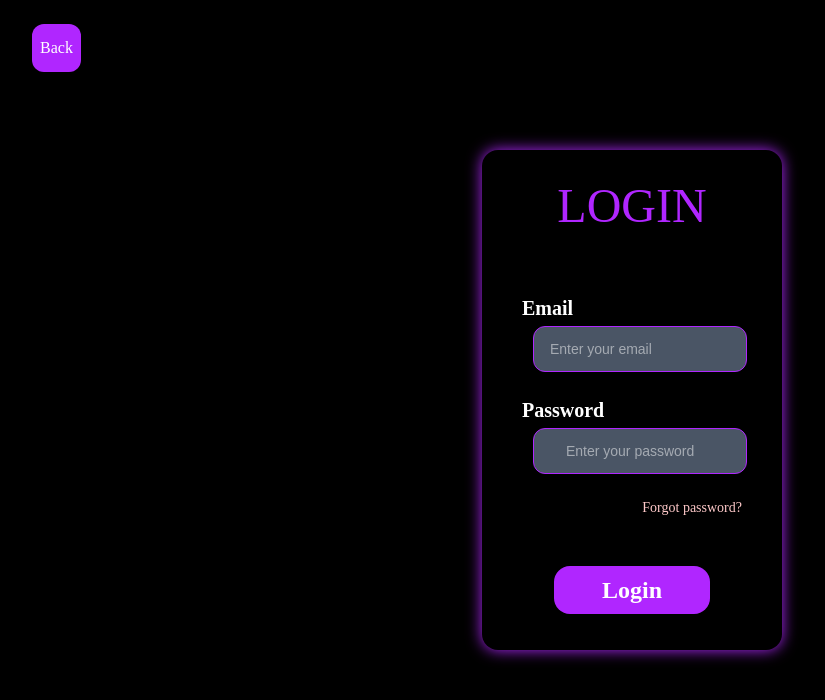
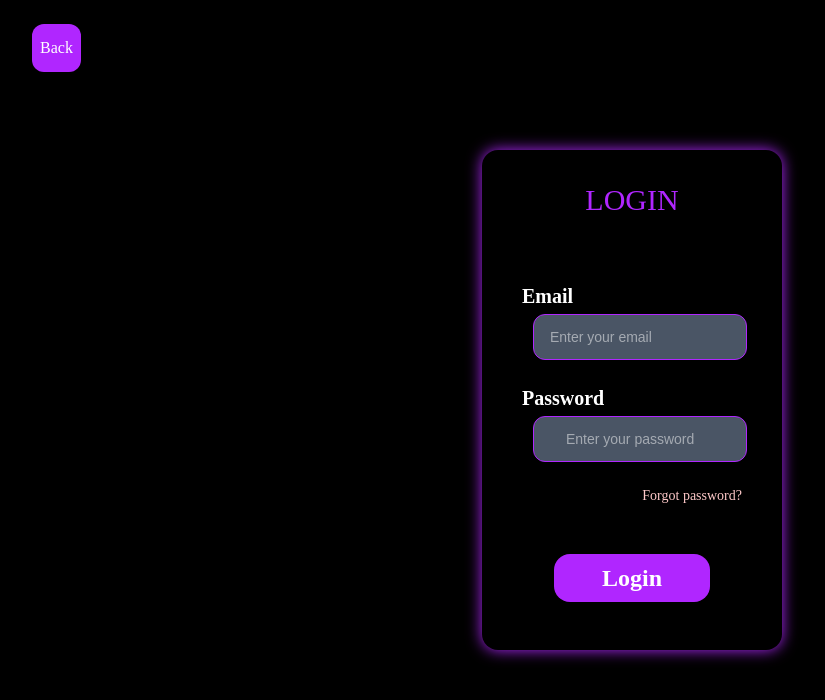
Before and after one commit to kajal240905/ClubSphere, a React (Vite) app in the folder front/: page /login in a window 1280 px wide. Shown: the top 700 px of the page, without its empty margins (8-833 px from the left). Built offline with nearby package versions, Linux system fonts and the light colour scheme; a web font is replaced by a local one.

Commit message:
Update Login.jsx

```diff
--- a/front/src/pages/Login.jsx
+++ b/front/src/pages/Login.jsx
@@ -69,7 +69,7 @@ export default function Login() {
       >
         <h1
           style={{ fontFamily: "'Playwrite HU', serif" }}
-          className="text-[#B026FF] md:text-5xl text-2xl  mt-2"
+          className="text-[#B026FF] md:text-3xl text-2xl  mt-2"
         >
           LOGIN
         </h1>
```
